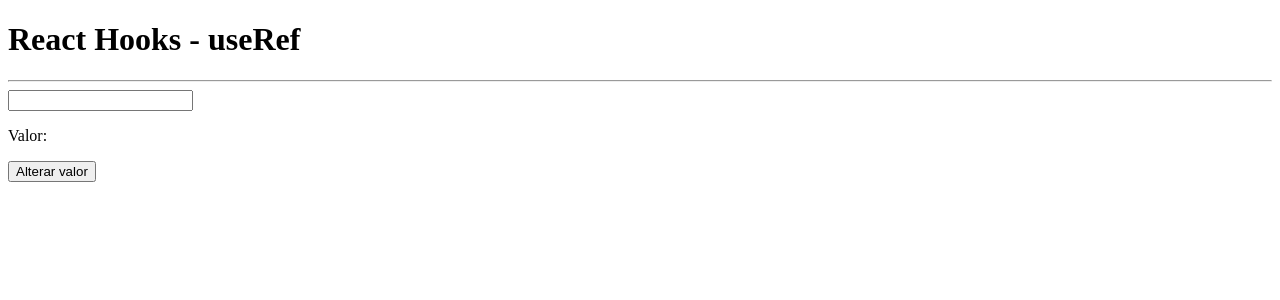
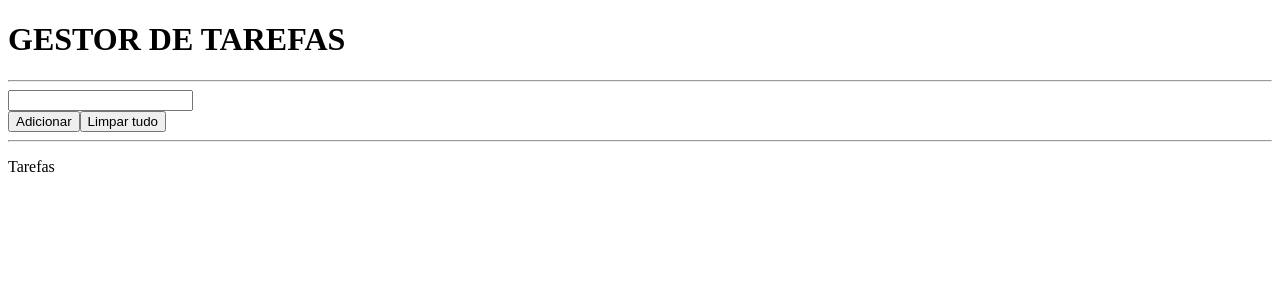
Before and after one commit to cesarfreitax/reactLessons, a React (Vite) app: page / in a window 1280 px wide. Shown: the top 300 px of the page. Built offline with nearby package versions, Linux system fonts and the light colour scheme.

Commit message:
create gestor de tarefas

```diff
--- a/src/App.jsx
+++ b/src/App.jsx
@@ -1,27 +1,49 @@
-import React, {useState, useRef } from 'react';
+import React, {useState, useRef} from 'react';
 
 
 export default function App() {
 
-    const [valor, setValor] = useState('teste')
-    const input = useRef()
-    const [valorInput, setValorInput] = useState('')
+    // STATE
+    const [listaTarefas, setListaTarefas] = useState(() => { return [] })
+    const [tarefa, setTarefa] = useState(() => { return "" })
 
-    function alterar_valor(){
-        setValor("César")
+    // REF
+    const idTarefa = useRef(0)
+    const inputRef = useRef()
+
+    // MÉTODOS
+    function adicionarTarefa(){
+        setListaTarefas(old => { return [...old, {id: idTarefa.current, texto: tarefa}] })
+        idTarefa.current++
+        setTarefa('')
+        inputRef.current.focus()
     }
 
+    function limparTarefas(){
+        setListaTarefas(() => {return []})
+        idTarefa.current = 0;
+    }
 
-
-
+    function removerTarefa(id){
+        const temp = listaTarefas.filter(tarefa => tarefa.id !== id)
+        setListaTarefas(temp);
+    }
 
     return (
         <>
-            <h1>React Hooks - useRef</h1>
+            <h1>GESTOR DE TAREFAS</h1>
             <hr />
-            <input type="text" ref={input} onChange={e => (setValorInput(e.target.value))} />
-            <p>Valor: {valorInput}</p>
-            <button onClick={alterar_valor}>Alterar valor</button>
+            <input ref={inputRef} type="text" value={tarefa} onChange={(evento) => { setTarefa(evento.target.value) }}/>
+            <div>
+                <button onClick={adicionarTarefa}>Adicionar</button>
+                <button onClick={limparTarefas}>Limpar tudo</button>
+            </div>
+            <hr />
+            <p>Tarefas</p>
+            {listaTarefas.map((tarefa) => {
+                return <p key={tarefa.id}>{tarefa.texto} - <button onClick={() => { removerTarefa(tarefa.id) }}>Remover</button> </p>
+            })}
+
         </>
     )
 }
```
